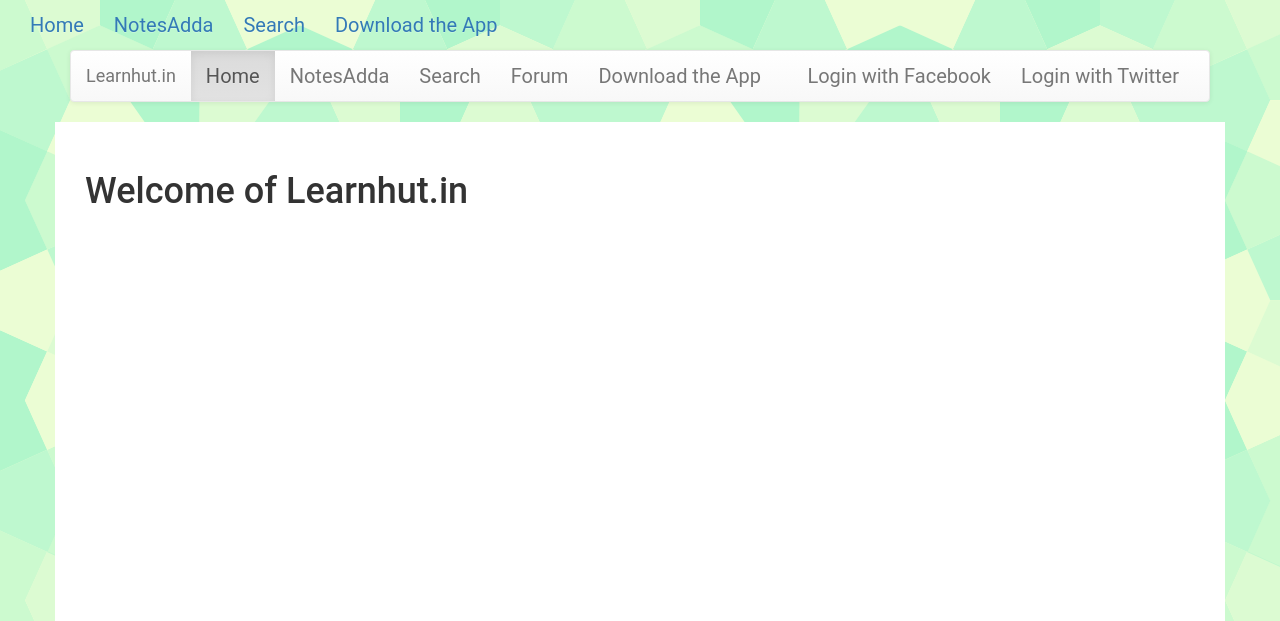
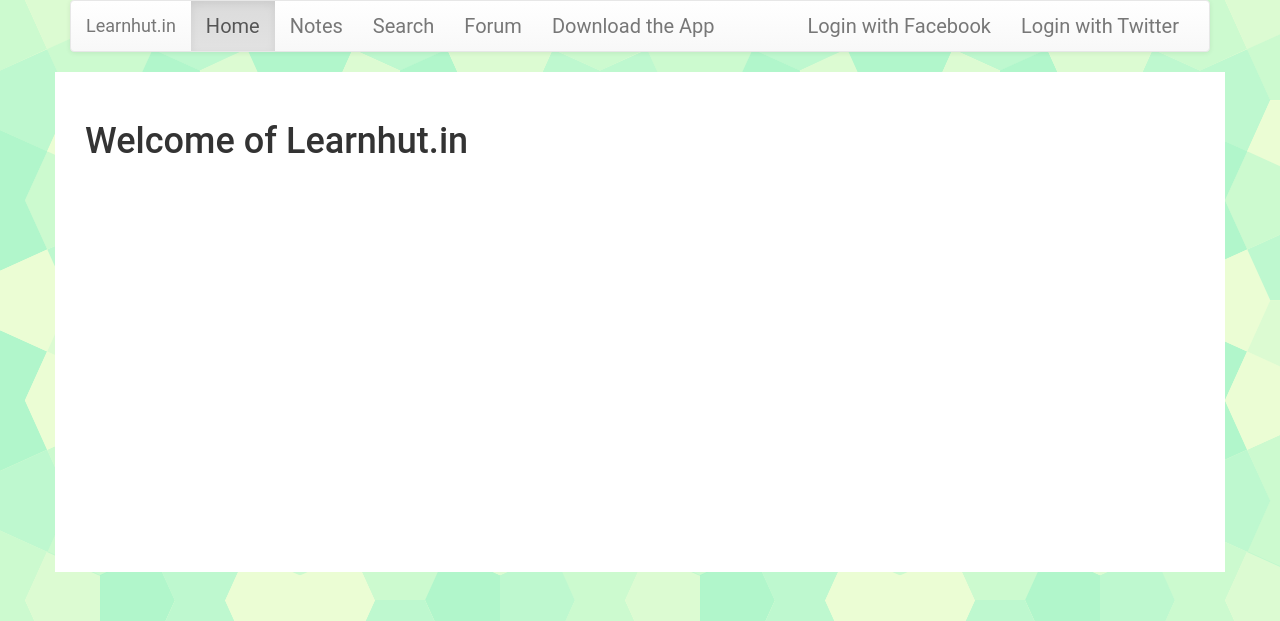
Before and after one commit to teamOSC/Studddinv2_Server, a Flask app: page /home in a window 1280 px wide. Shown: the top 621 px of the page. Run offline with Flask 2, Linux system fonts and the light colour scheme; some libraries are stand-ins or nearby versions.

Commit message:
minor changes

```diff
--- a/app/templates/base.html
+++ b/app/templates/base.html
@@ -19,16 +19,6 @@
 {% endblock %}
 
 
-
-    <!-- Collect the nav links, forms, and other content for toggling -->
-    <div class="collapse navbar-collapse" id="bs-example-navbar-collapse-1">
-      <ul class="nav navbar-nav">
-        <li class="active"><a href="#">Home <span class="sr-only">(current)</span></a></li>
-        <li><a href="/notes">NotesAdda</a></li>
-        <li><a href="/#">Search</a></li>
-        <li><a href="/#">Download the App</a></li>
-       </ul>
-    </div>
  <!-- What is this string?  5aa0d5d08d8bb6feaad0923c5649316ed198d5cf-->
 
 <div class="container">
@@ -51,7 +41,7 @@
         <div class="collapse navbar-collapse" id="bs-example-navbar-collapse-1">
           <ul class="nav navbar-nav">
             <li class="active"><a href="/home">Home <span class="sr-only">(current)</span></a></li>
-            <li><a href="/home#">NotesAdda</a></li>
+            <li><a href="/notes">Notes</a></li>
             <li><a href="/home#">Search</a></li>
             <li><a href="/home#">Forum</a></li>
             <li><a href="https://play.google.com/store/apps/details?id=in.tosc.studddin">Download the App</a></li>
```
Also changed, not shown: app/static/css/style.css (+2 -0 lines), 1 other file.
